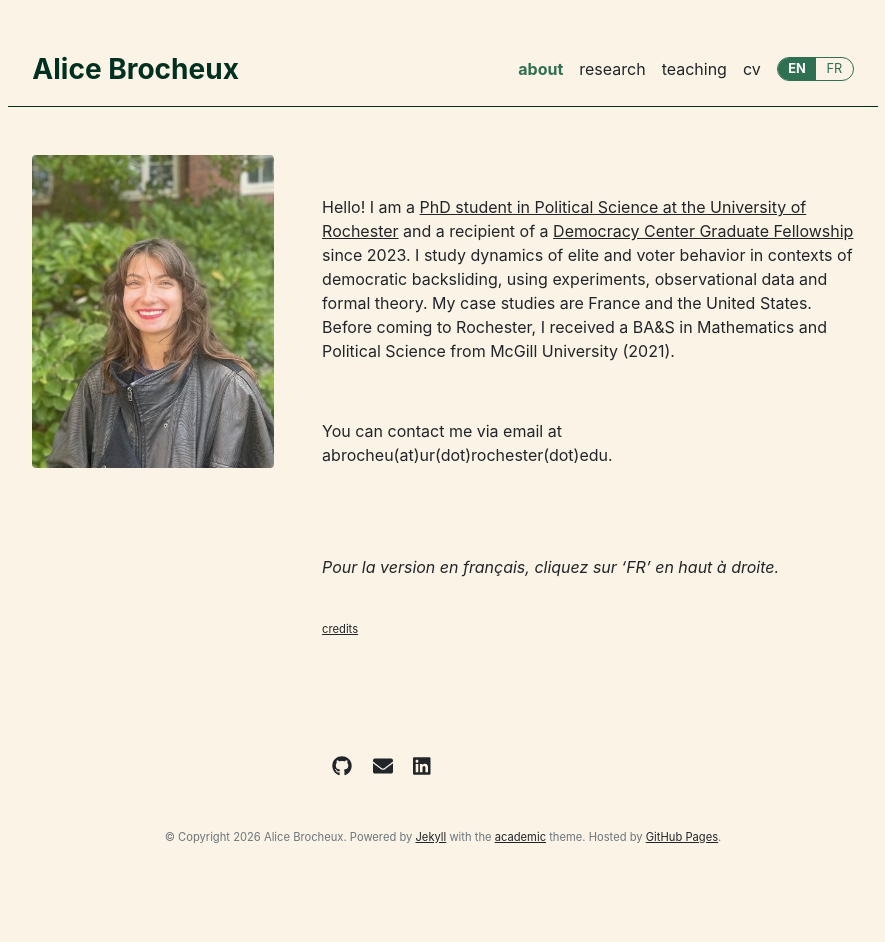
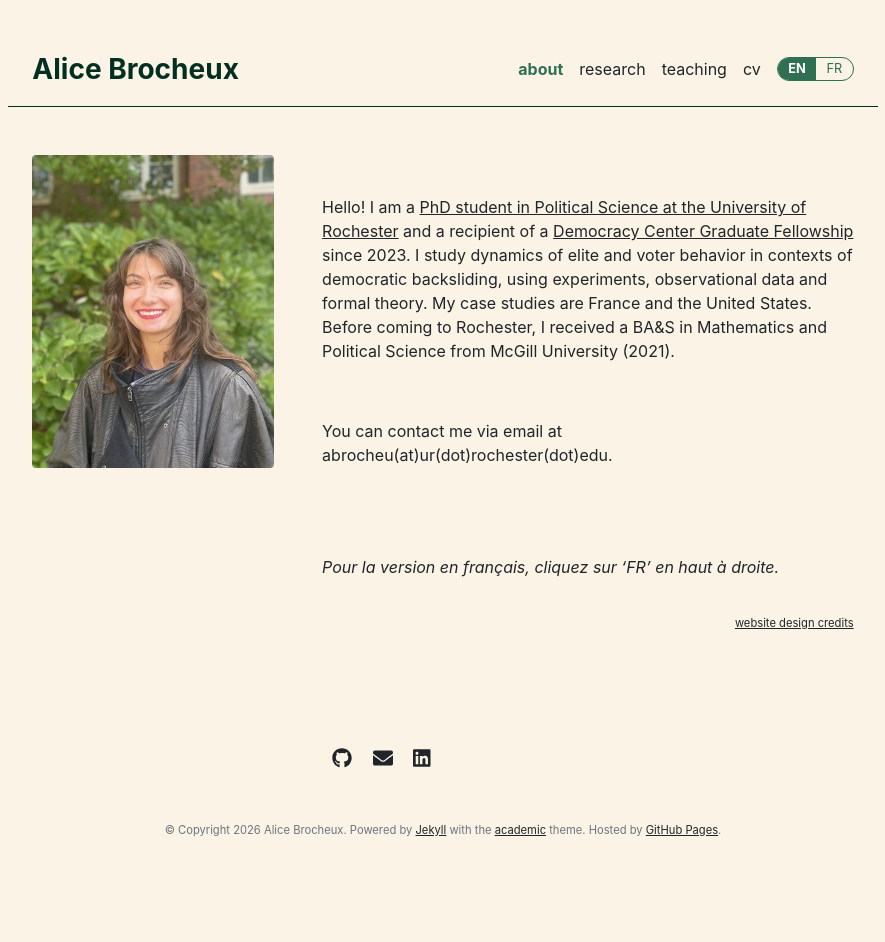
Before and after one commit to AliceBrocheux/alicebrocheux.github.io, a Jekyll site: the page built from index.md, in a window 1280 px wide. Shown: the whole page, without its empty margins (197-1082 px from the left). Built offline with Jekyll 4.4.1, drawn with Linux system fonts in a browser that asks for light colours.

Commit message:
Move credits link to bottom-right, rename to "website design credits"
Fixed two Markdown-in-HTML-div quirks along the way: the link needs
markdown="1" on the div to render as a link at all, and needs blank
lines around it or kramdown swallows the closing </div> as text.

Co-Authored-By: Claude Sonnet 5 <noreply@anthropic.com>
Claude-Session: https://claude.ai/code/session_0155iGnd9qZpnMEwwTh5PQqH

```diff
--- a/index.md
+++ b/index.md
@@ -19,4 +19,8 @@ You can contact me via email at abrocheu(at)ur(dot)rochester(dot)edu.
 _Pour la version en français, cliquez sur 'FR' en haut à droite._
 
 <div style="height: 20px;"></div>
-<span style="font-size: 0.7em;">[credits](/credits)</span>
+<div style="text-align: right; font-size: 0.7em;" markdown="1">
+
+[website design credits](/credits)
+
+</div>
```
Also changed, not shown: fr/index.md (+5 -1 lines).
